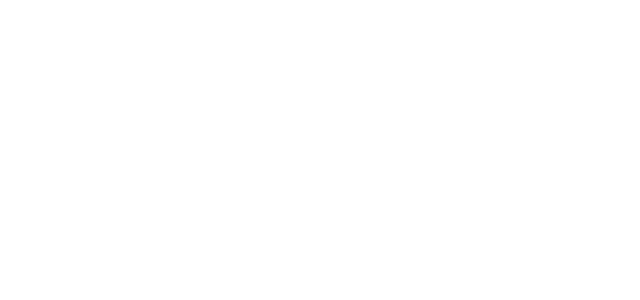
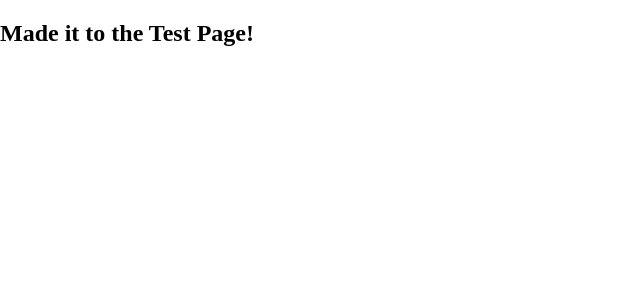
Before and after one commit to COSC481W-2025Fall/planit, a React (Vite) app in the folder frontend/: page /testPage in a window 1280 px wide. Before the commit this address had no page. Shown: the top 300 px of the page, without its empty margins (0-640 px from the left). Built offline with nearby package versions, Linux system fonts and the light colour scheme.

Commit message:
- Add TestPage.jsx for deployment demonstration.

```diff
--- a/frontend/src/App.jsx
+++ b/frontend/src/App.jsx
@@ -3,6 +3,7 @@ import { Routes, Route } from "react-router-dom";
 import LoginPage from "./pages/LoginPage";
 import TripPage from "./pages/TripPage";
 import ProtectedRoute from "./components/ProtectedRoute";
+import TestPage from "./pages/TestPage.jsx";
 
 function App() {
   return (
@@ -16,6 +17,10 @@ function App() {
           </ProtectedRoute>
         }
       />
+        <Route
+            path="/testPage"
+            element={<TestPage />}
+        />
     </Routes>
   );
 }
--- /dev/null
+++ b/frontend/src/pages/TestPage.jsx
@@ -0,0 +1,11 @@
+import React from "react";
+import "../css/LoginPage.css";
+
+export default function TestPage() {
+
+  return (
+    <div>
+        <h2>Made it to the Test Page!</h2>
+    </div>
+  );
+}
```
